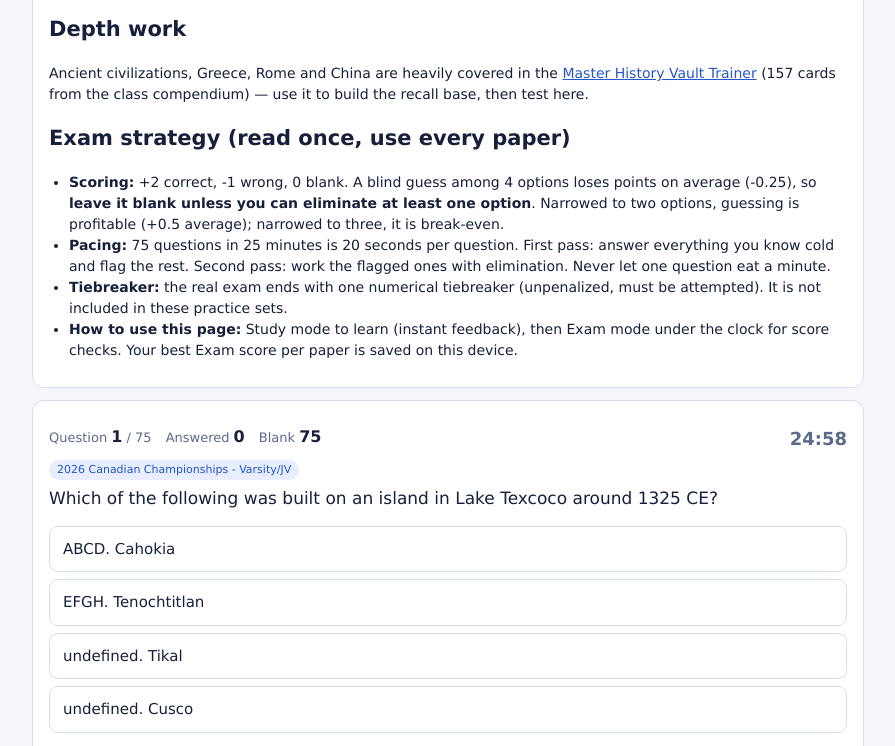
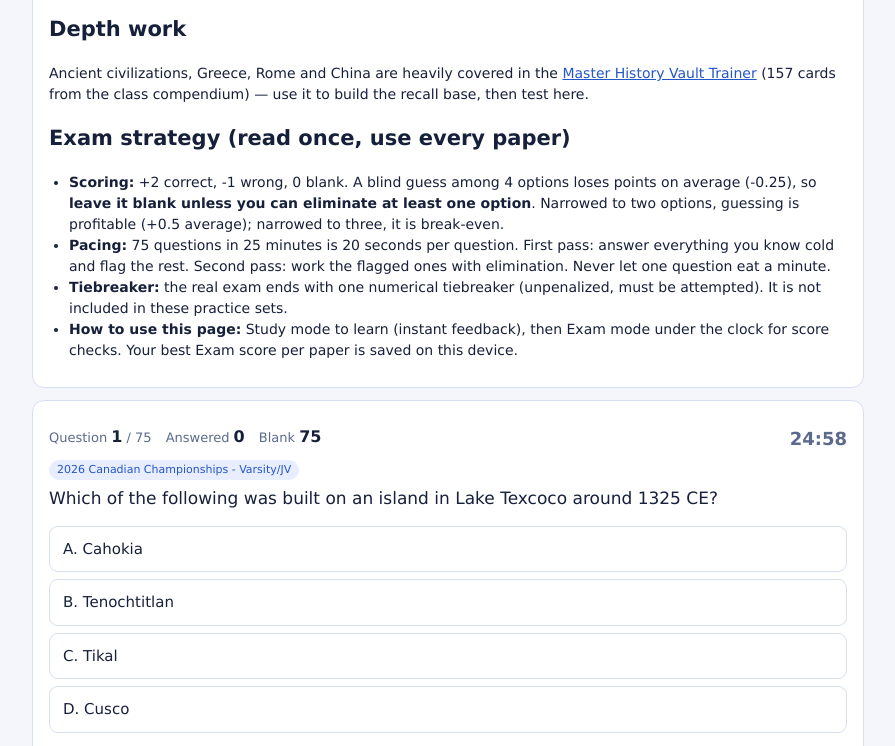
Before and after one commit to balajirci/ChampionshipExams, a plain HTML site: page ancient-history.html in a window 1280 px wide. Both pictures are taken after a click on the button "Start". Shown: the part 413-1159 px from the top of the page, without its empty margins (192-1087 px from the left). Drawn offline with Linux system fonts and the light colour scheme.

Commit message:
Replace 6 pages with fixed option-label versions

```diff
--- a/ancient-history.html
+++ b/ancient-history.html
@@ -182,7 +182,7 @@ function render(){
   var img=el('qImg');if(q.img){img.src=q.img;img.classList.remove('hidden')}else{img.classList.add('hidden')}
   var w=el('optWrap');w.innerHTML='';
   q.options.forEach(function(opt,i){
-    var b=document.createElement('button');b.className='opt';b.textContent='ABCD EFGH'.split(' ')[i]+'. '+opt;
+    var b=document.createElement('button');b.className='opt';b.textContent='ABCD'[i]+'. '+opt;
     if(S.answers[S.idx]===i){b.classList.add('sel')}
     if(S.mode==='study'&&S.checked[S.idx]){
       b.disabled=true;
```
Also changed, not shown: biology.html (+1 -1 lines), historical-geography.html (+1 -1 lines), map-and-flag.html (+1 -1 lines), military-history.html (+1 -1 lines), recent-history.html (+1 -1 lines).
